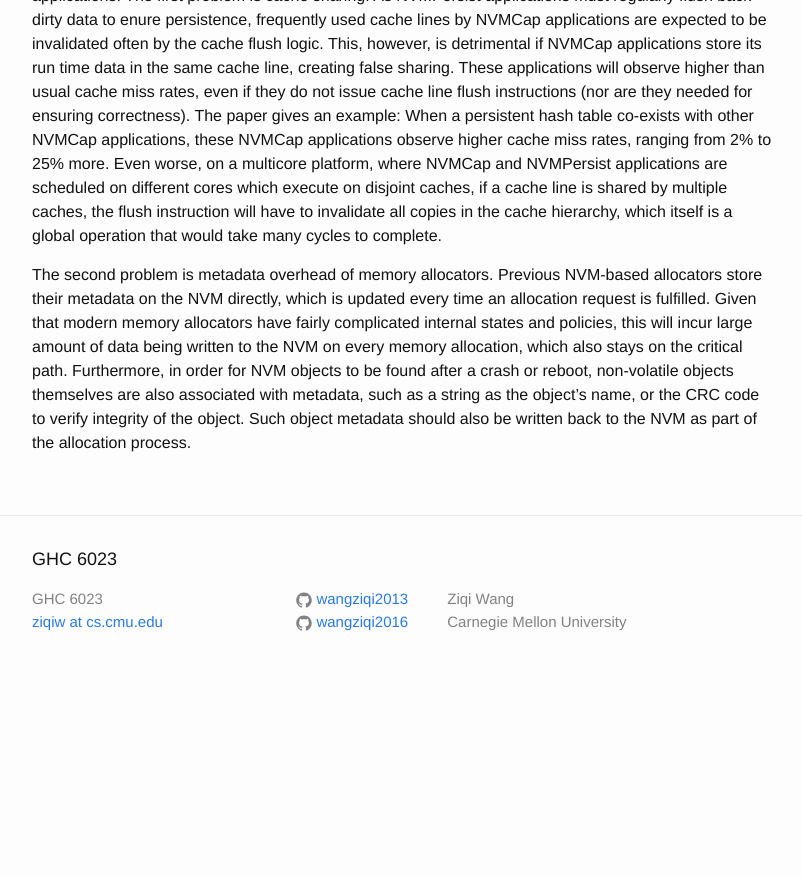
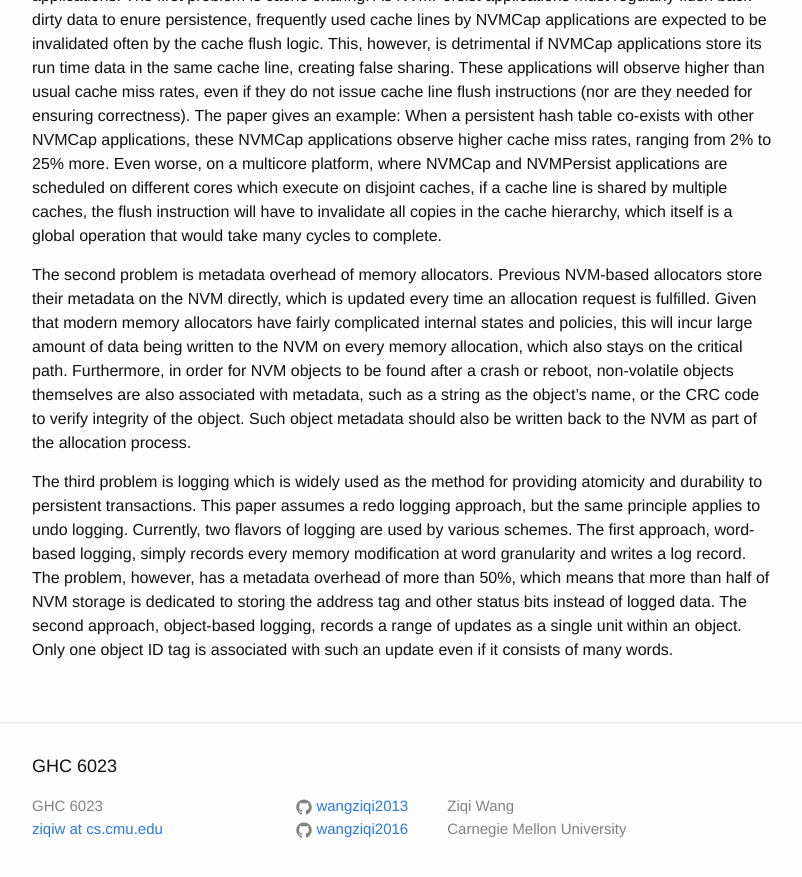
Before and after one commit to wangziqi2013/wangziqi2013.github.io, a Jekyll site: the page built from _posts/2019-09-02-Reducing-the-cost-of-persistence-for-nonvolatile-heaps-in-end-user-devices.markdown, in a window 1280 px wide and 900 px high, scrolled down 1018 px. Shown: the top 877 px of the window, without its empty margins (238-1040 px from the left). Built offline with Jekyll 4.4.1, drawn with Linux system fonts in a browser that asks for light colours; before the commit the page ends 1711 px from its top, so only the background shows below that.

Commit message:
Adding word based logging

```diff
--- a/_posts/2019-09-02-Reducing-the-cost-of-persistence-for-nonvolatile-heaps-in-end-user-devices.markdown
+++ b/_posts/2019-09-02-Reducing-the-cost-of-persistence-for-nonvolatile-heaps-in-end-user-devices.markdown
@@ -48,3 +48,11 @@ complicated internal states and policies, this will incur large amount of data b
 allocation, which also stays on the critical path. Furthermore, in order for NVM objects to be found after a crash or reboot,
 non-volatile objects themselves are also associated with metadata, such as a string as the object's name, or the CRC code
 to verify integrity of the object. Such object metadata should also be written back to the NVM as part of the allocation process.
+
+The third problem is logging which is widely used as the method for providing atomicity and durability to persistent
+transactions. This paper assumes a redo logging approach, but the same principle applies to undo logging. Currently, two
+flavors of logging are used by various schemes. The first approach, word-based logging, simply records every memory modification
+at word granularity and writes a log record. The problem, however, has a metadata overhead of more than 50%, which means that
+more than half of NVM storage is dedicated to storing the address tag and other status bits instead of logged data. The second
+approach, object-based logging, records a range of updates as a single unit within an object. Only one object ID tag is
+associated with such an update even if it consists of many words.
```
